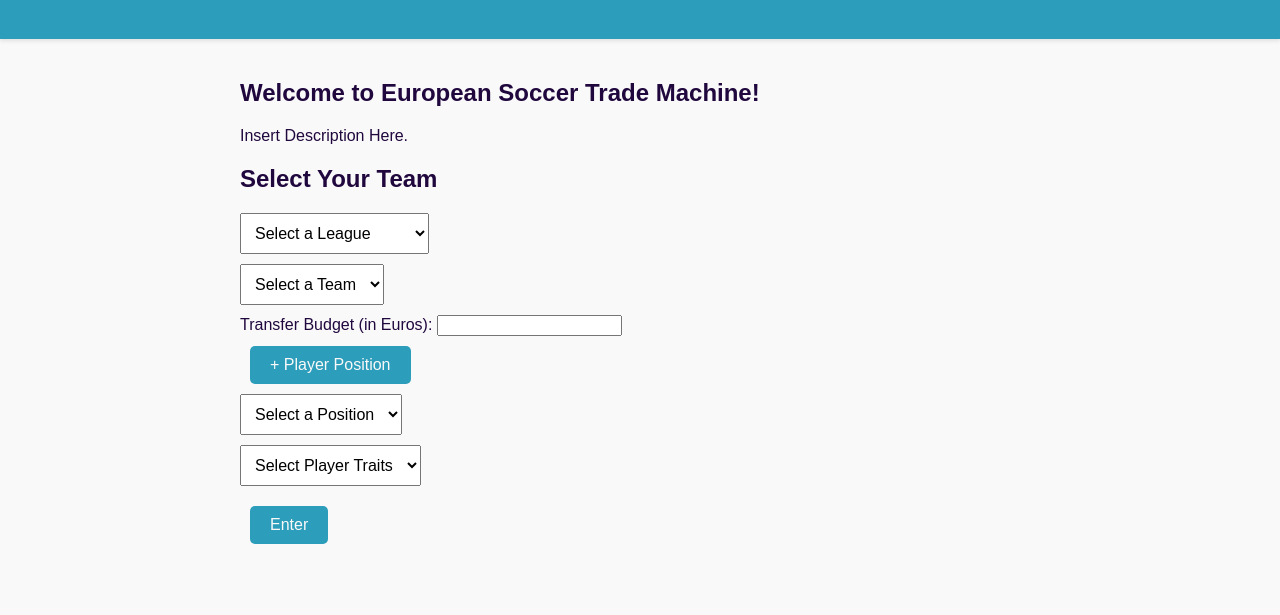
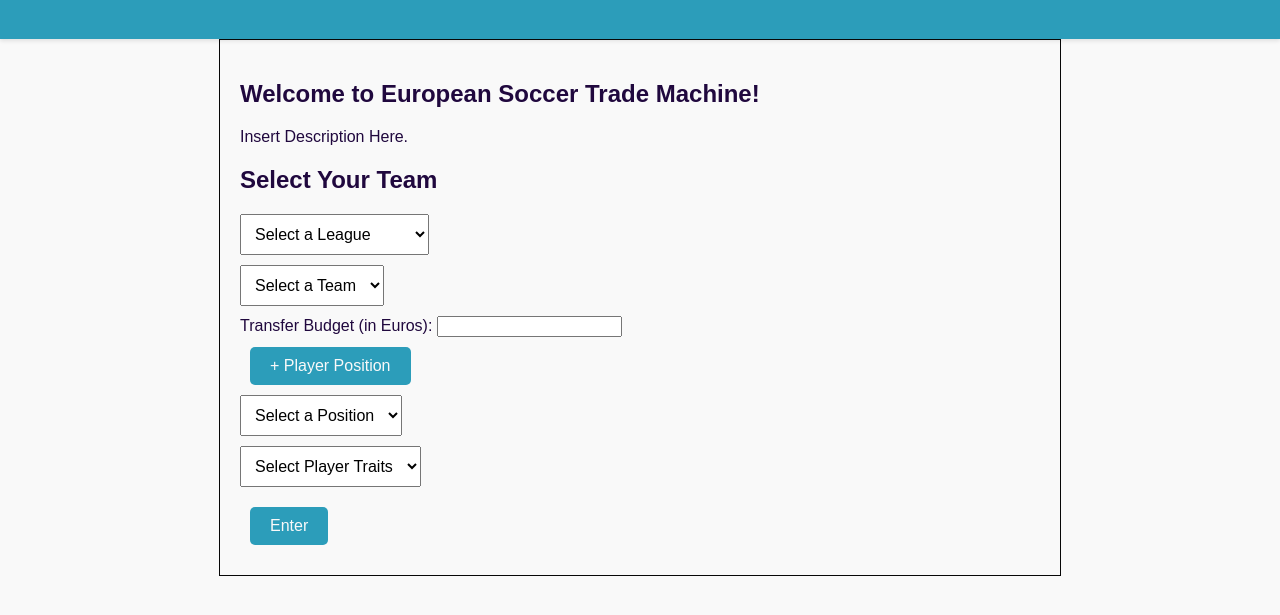
Before and after one commit to gradaelli7/European-Soccer-Trade-Machine, a plain HTML site: page index.html in a window 1280 px wide. Shown: the part 81-696 px from the top of the page. Drawn offline with Linux system fonts and the light colour scheme.

Commit message:
container

```diff
--- a/index.html
+++ b/index.html
@@ -24,6 +24,7 @@
             max-width: 800px;
             margin: 0 auto;
             padding: 20px;
+            border: 1px solid #070707; /* Add a border */
             text-align: left; /* Align everything to the left */
         }
 
```
